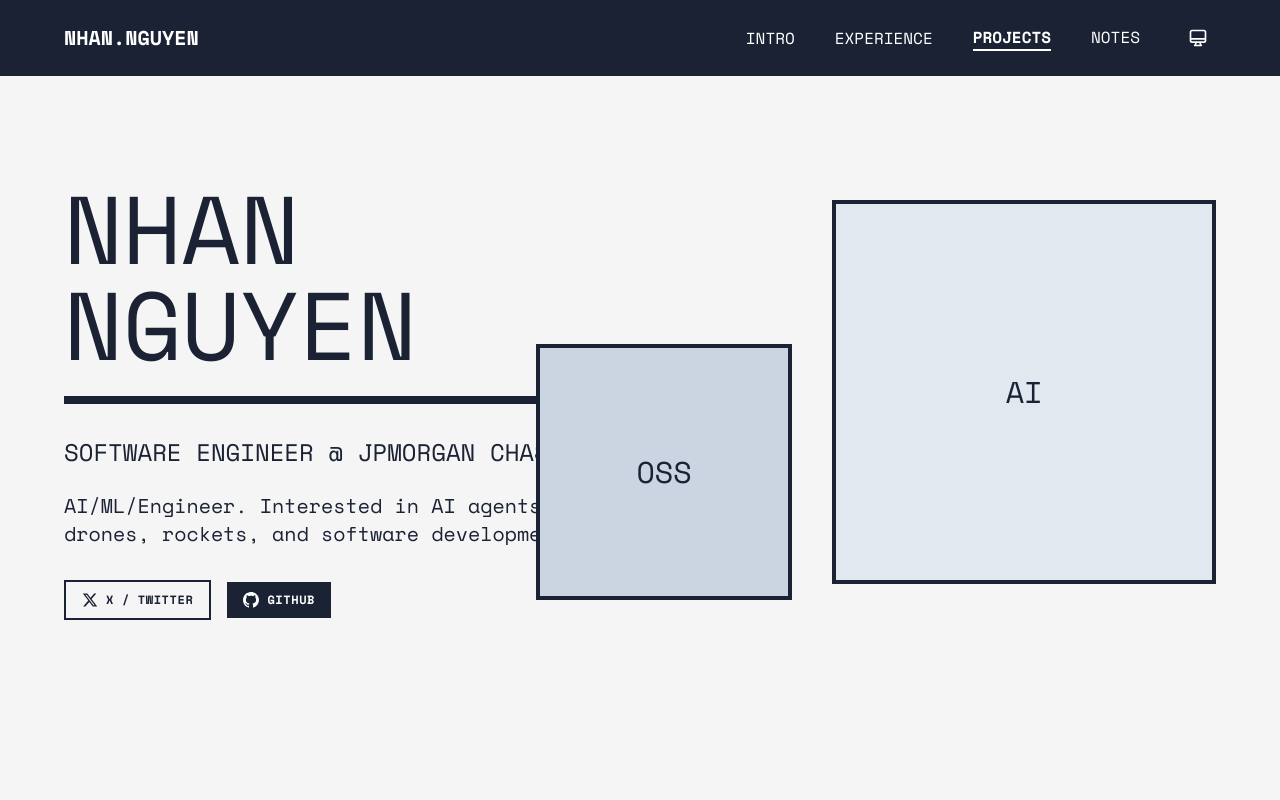
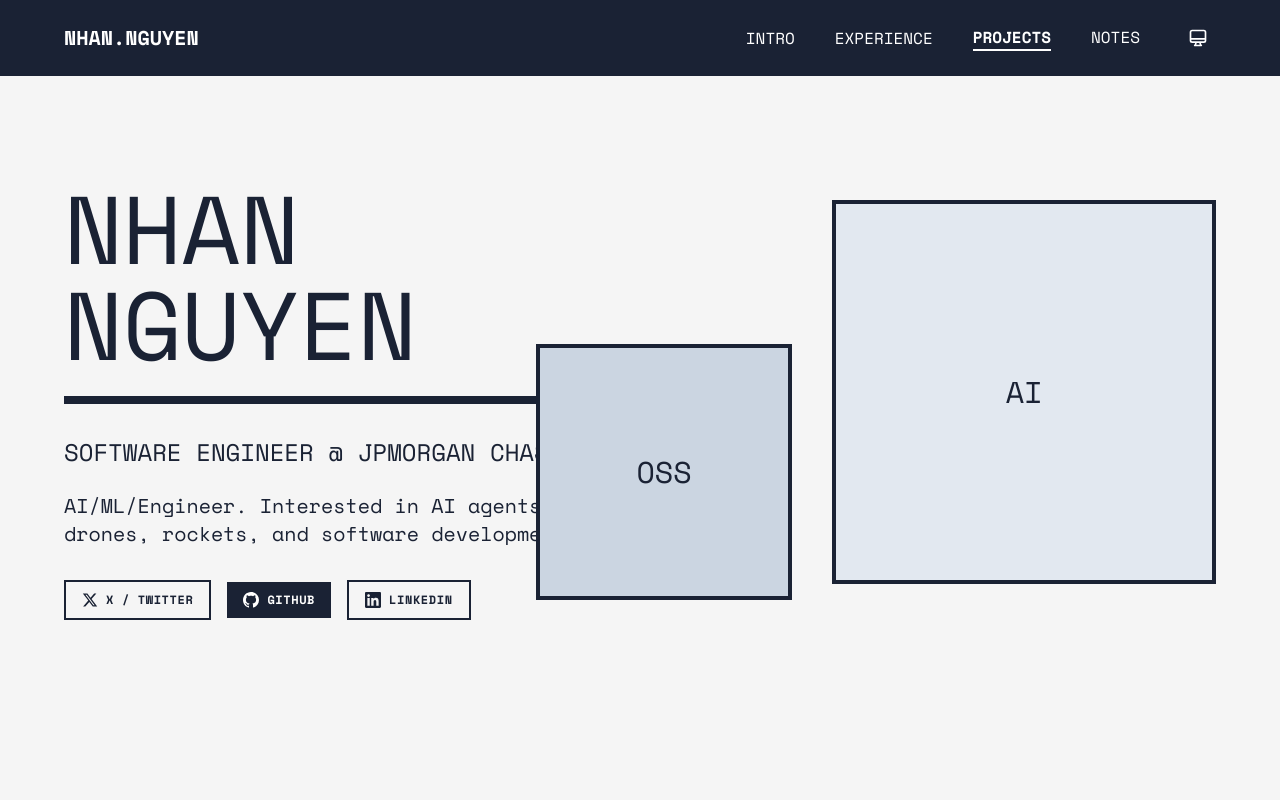
Before and after one commit to nathannewyen/v4, a Next.js app: page / in a window 1280 px wide. Shown: the top 800 px of the page. Built offline with nearby package versions, Linux system fonts and the light colour scheme; no server answers.

Commit message:
Add LinkedIn button to Hero next to GitHub

```diff
--- a/src/components/sections/Hero.tsx
+++ b/src/components/sections/Hero.tsx
@@ -2,7 +2,7 @@
 
 import { siteConfig } from "@/config/site";
 import { SOCIAL_LINKS } from "@/constants";
-import { GitHubIcon, XIcon } from "@/components/icons";
+import { GitHubIcon, XIcon, LinkedInIcon } from "@/components/icons";
 
 interface HeroProps {
   isLoaded: boolean;
@@ -58,6 +58,15 @@
                 <GitHubIcon />
                 <span className="text-xs font-bold tracking-wider">GITHUB</span>
               </a>
+              <a
+                href={SOCIAL_LINKS.linkedin}
+                target="_blank"
+                rel="noopener noreferrer"
+                className="group flex items-center gap-2 px-4 py-2.5 border-2 border-[#1A2234] dark:border-white text-[#1A2234] dark:text-white hover:bg-[#1A2234] dark:hover:bg-white hover:text-white dark:hover:text-[#1A2234] transition-all duration-200"
+              >
+                <LinkedInIcon />
+                <span className="text-xs font-bold tracking-wider">LINKEDIN</span>
+              </a>
             </div>
           </div>
 
```
